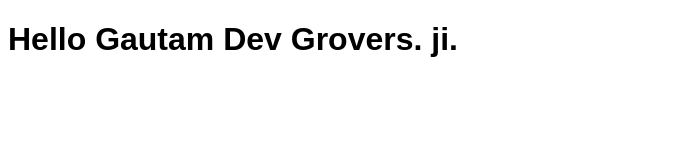
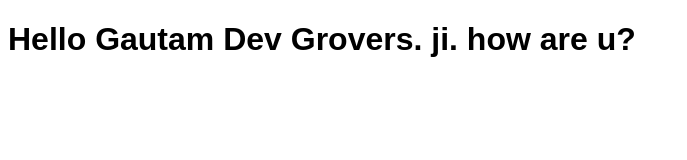
Before and after one commit to gautamdevgrover/simple-jenkins-pipeline, a plain HTML site: page index.html in a window 1280 px wide. Shown: the whole page, without its empty margins (0-687 px from the left). Drawn offline with Linux system fonts and the light colour scheme.

Commit message:
hall chal

```diff
--- a/index.html
+++ b/index.html
@@ -2,6 +2,6 @@
 <html>
   <head><meta charset="utf-8"><title>Hello</title></head>
   <body>
-    <h1 style="font-family: Arial, sans-serif;">Hello Gautam Dev Grovers. ji.</h1>
+    <h1 style="font-family: Arial, sans-serif;">Hello Gautam Dev Grovers. ji. how are u?</h1>
   </body>
 </html>
```
